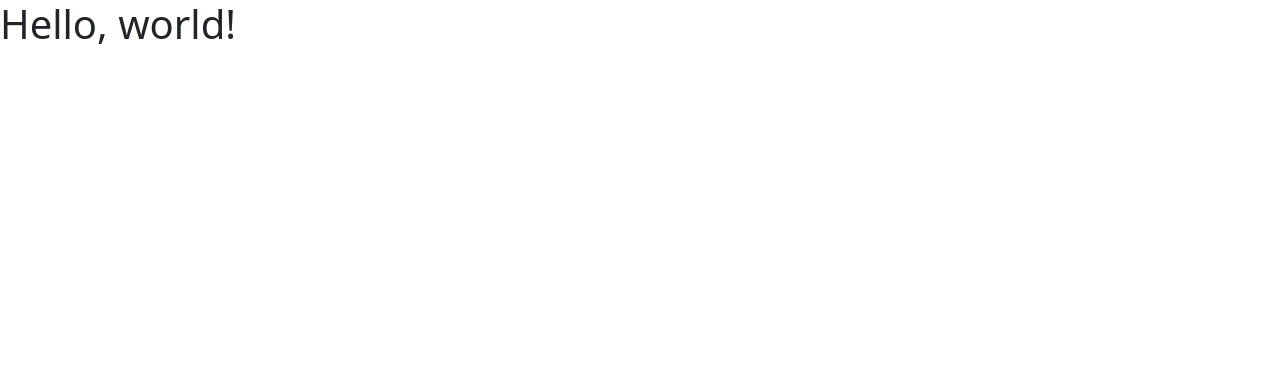
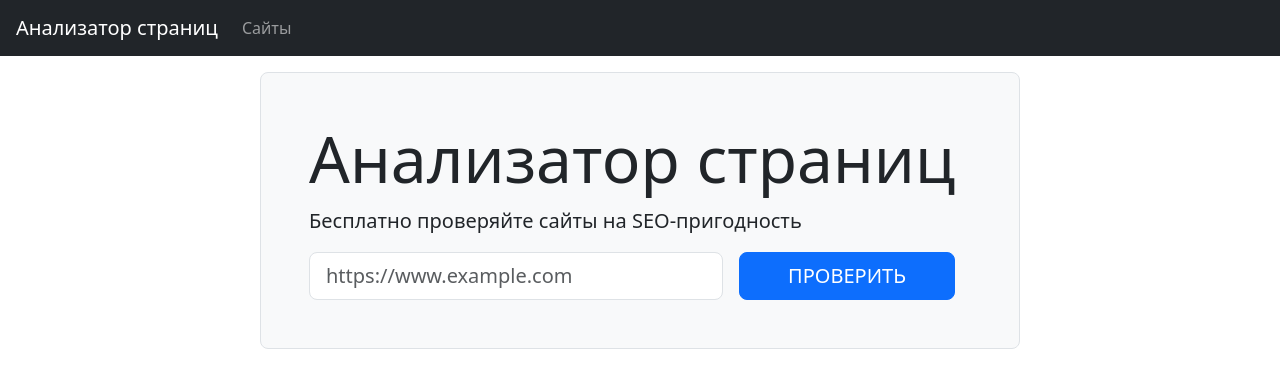
Before and after one commit to rasskazovilya/python-project-83, a Flask app: page / in a window 1280 px wide. Shown: the top 388 px of the page. Run offline with Flask 3, Linux system fonts and the light colour scheme.

Commit message:
add default structure to main page

```diff
--- a/page_analyzer/templates/index.html
+++ b/page_analyzer/templates/index.html
@@ -7,6 +7,31 @@
     <link href="https://cdn.jsdelivr.net/npm/bootstrap@5.3.2/dist/css/bootstrap.min.css" rel="stylesheet" integrity="sha384-T3c6CoIi6uLrA9TneNEoa7RxnatzjcDSCmG1MXxSR1GAsXEV/Dwwykc2MPK8M2HN" crossorigin="anonymous">
   </head>
   <body>
-    <h1>Hello, world!</h1>
+    <header class="flex-shrink-0">
+      <nav class="navbar navbar-expand-md navbar-dark bg-dark px-3">
+        <a class="navbar-brand" href="/">Анализатор страниц</a>
+        <div id="navbarNav">
+            <ul class="navbar-nav">
+              <li class="nav-item"><a class="nav-link " href="/urls">Сайты</a></li>
+            </ul>
+
+        </div>
+      </nav>
+    </header>
+    <main class="flex-grow-1">
+      <div class="container-lg mt-3">
+        <h1></h1>
+        <div class="row">
+          <div class="col-12 col-md-10 col-lg-8 mx-auto border rounded-3 bg-light p-5">
+            <h1 class="display-3">Анализатор страниц</h1>
+            <p class="lead">Бесплатно проверяйте сайты на SEO-пригодность</p>
+            <form action="/urls " method="post" class="d-flex justify-content-center" required="">
+              <input type="text" name="url" placeholder="https://www.example.com" value="" class="form-control form-control-lg">
+              <input type="submit" class="btn btn-primary  btn-lg ms-3 px-5 text-uppercase mx-3" value="Проверить">
+            </form>
+          </div>
+        </div>
+      </div>
+    </main>
   </body>
 </html>
```
